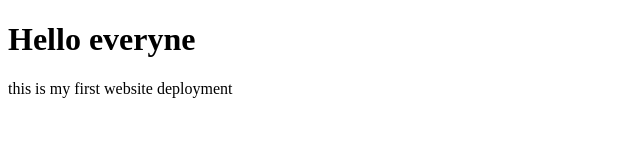
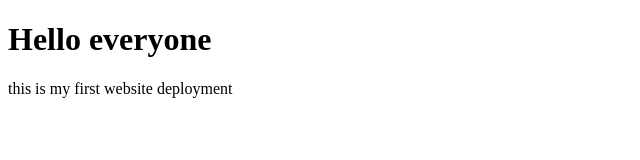
Before and after one commit to Dnyanesh9881/sept-1contest, a plain HTML site: page index.html in a window 1280 px wide. Shown: the full height of the page, 0-640 px from the left. Drawn offline with Linux system fonts and the light colour scheme.

Commit message:
Update index.html

```diff
--- a/index.html
+++ b/index.html
@@ -6,7 +6,7 @@
     <title>Document</title>
 </head>
 <body>
-    <H1>Hello everyne</H1>
+    <H1>Hello everyone</H1>
     <p> this is my first website deployment</p>
 </body>
 </html>
```
